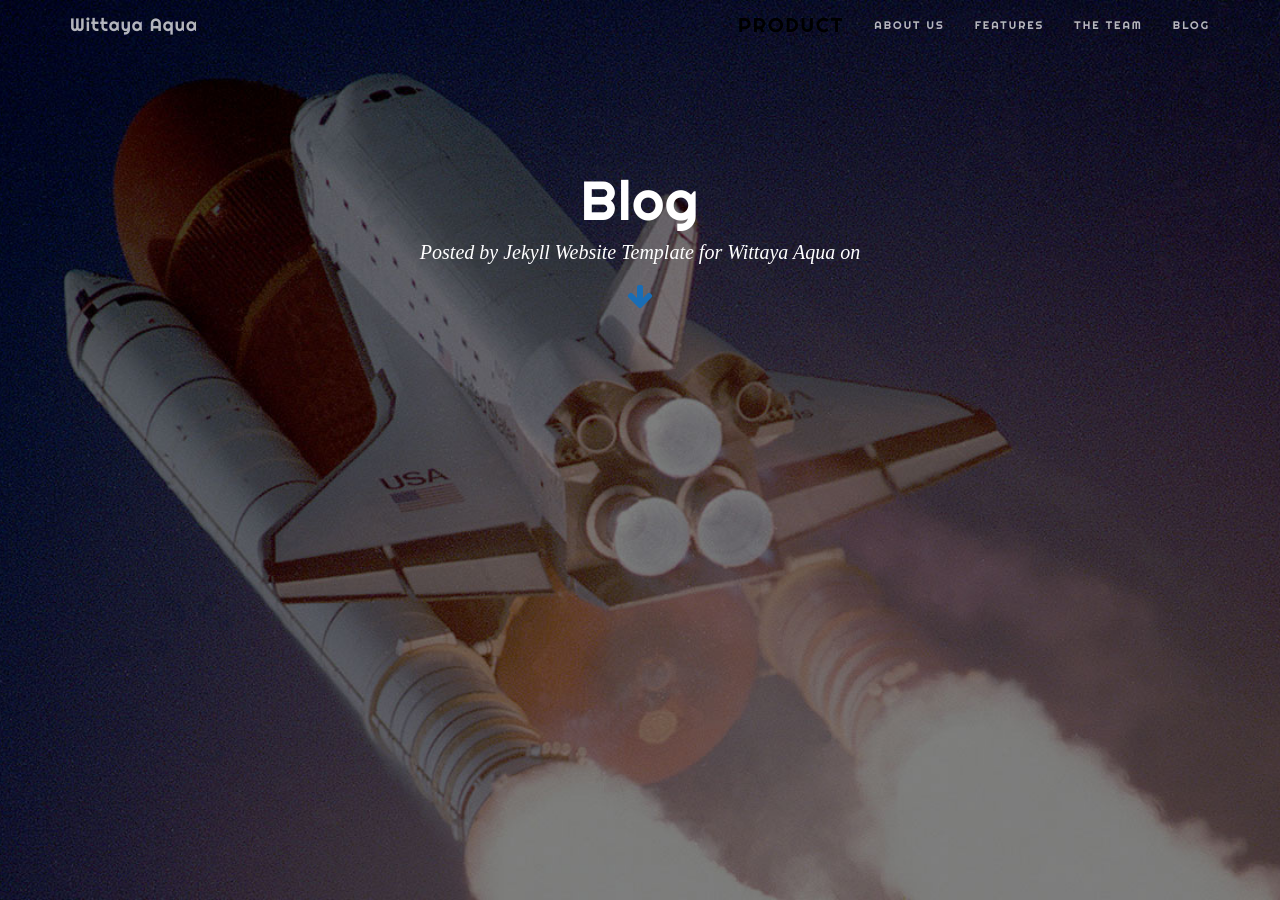
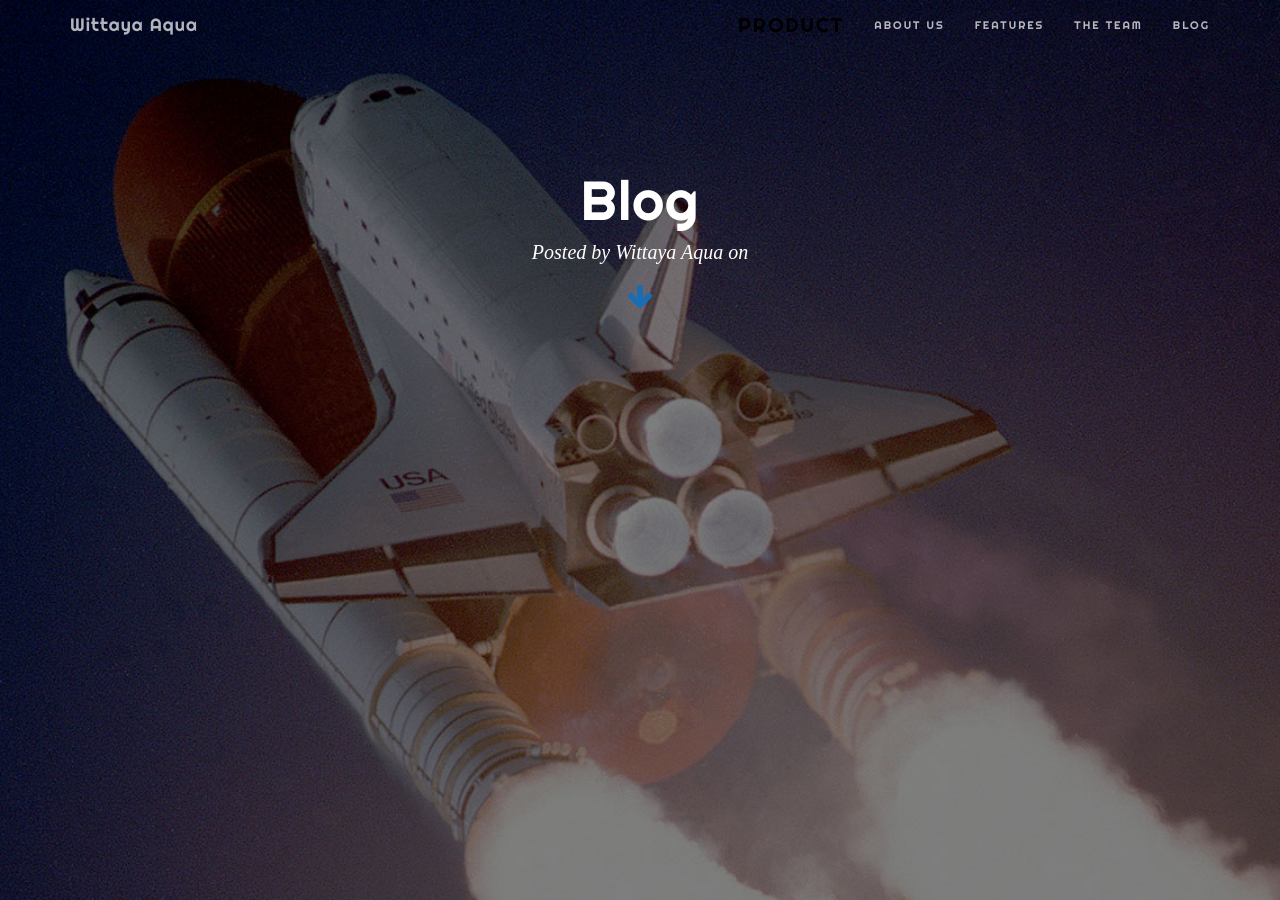
Before and after one commit to wittayaaqua/wittayaaqua.github.io, a Jekyll site: the page built from blog.html, in a window 1280 px wide and 900 px high. Built offline with Jekyll 4.4.1, drawn with Linux system fonts in a browser that asks for light colours; nearby versions of some CDN libraries.

Commit message:
corrected metaheading and description

```diff
--- a/_config.yml
+++ b/_config.yml
@@ -1,7 +1,7 @@
 # Site settings
-title: Jekyll Website Template for Wittaya Aqua
+title: Wittaya Aqua
 email:
-description: A jekyll template for landing pages
+description: Official Landing Page for Wittaya Aqua
 
 baseurl: "" # the subpath of your site, e.g. /blog/ (If you use organization leave empty)
 url: "" # the base hostname & protocol for your site
@@ -21,8 +21,6 @@ social:
     url:
   - title: facebook
     url:
-  - title: google-plus
-    url:
   #- title: github
   #  url: http://github.com/jekyll
 
```
